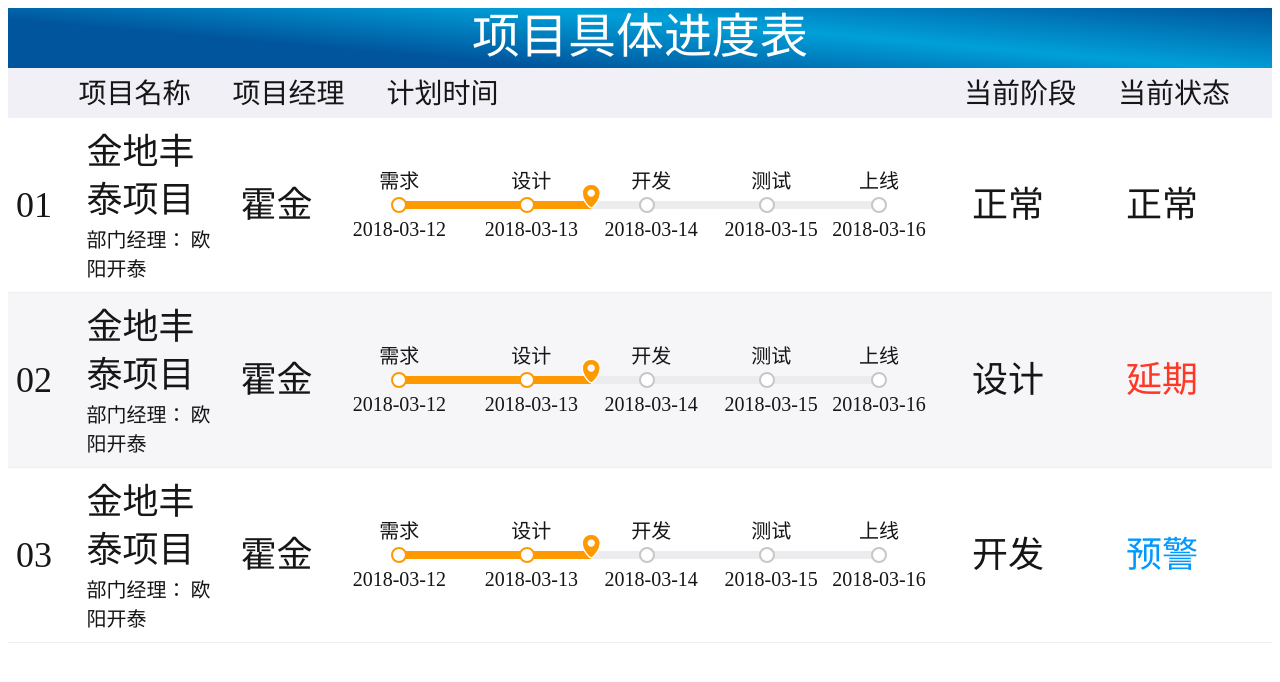
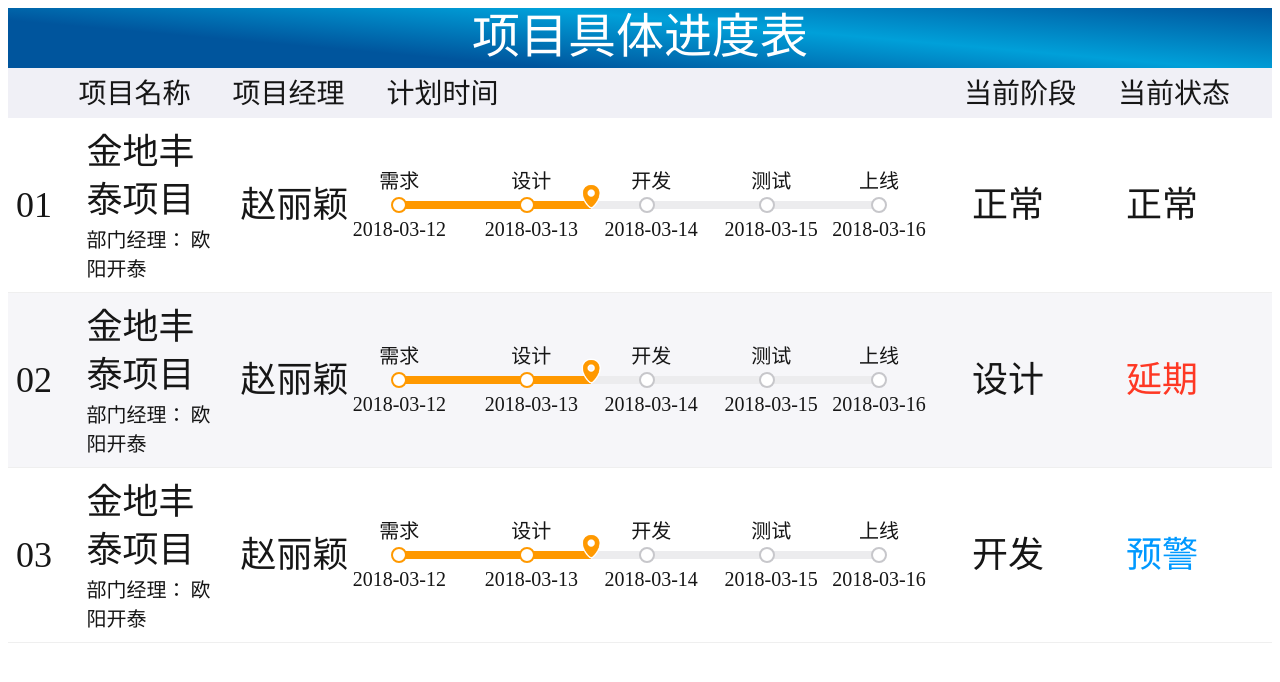
Before and after one commit to EragonBubble/timeline-demo, a plain HTML site: page index.html in a window 1280 px wide. Drawn offline with Linux system fonts and the light colour scheme.

Commit message:
farewell

```diff
--- a/index.html
+++ b/index.html
@@ -35,7 +35,7 @@
 									<span class="ui-td-summary-content">欧阳开泰</span>
 								</div>
 							</td>
-							<td class="ui-td-title">霍金</td>
+							<td class="ui-td-title">赵丽颖</td>
 							<td>
 								<div class="consum-bar">
 									<div class="consum-count">
@@ -76,7 +76,7 @@
 									<span class="ui-td-summary-content">欧阳开泰</span>
 								</div>
 							</td>
-							<td class="ui-td-title">霍金</td>
+							<td class="ui-td-title">赵丽颖</td>
 							<td>
 								<div class="consum-bar">
 									<div class="consum-count">
@@ -117,7 +117,7 @@
 									<span class="ui-td-summary-content">欧阳开泰</span>
 								</div>
 							</td>
-							<td class="ui-td-title">霍金</td>
+							<td class="ui-td-title">赵丽颖</td>
 							<td>
 								<div class="consum-bar">
 									<div class="consum-count">
```
